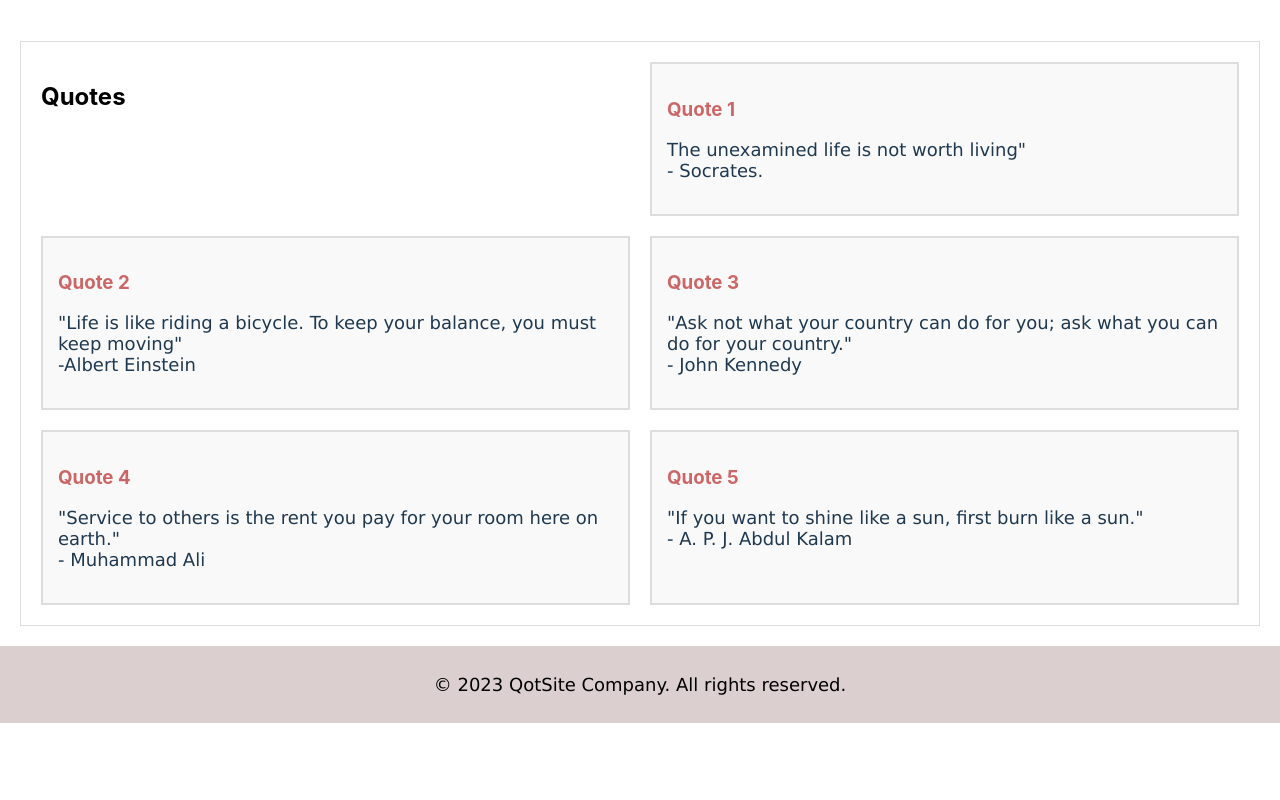
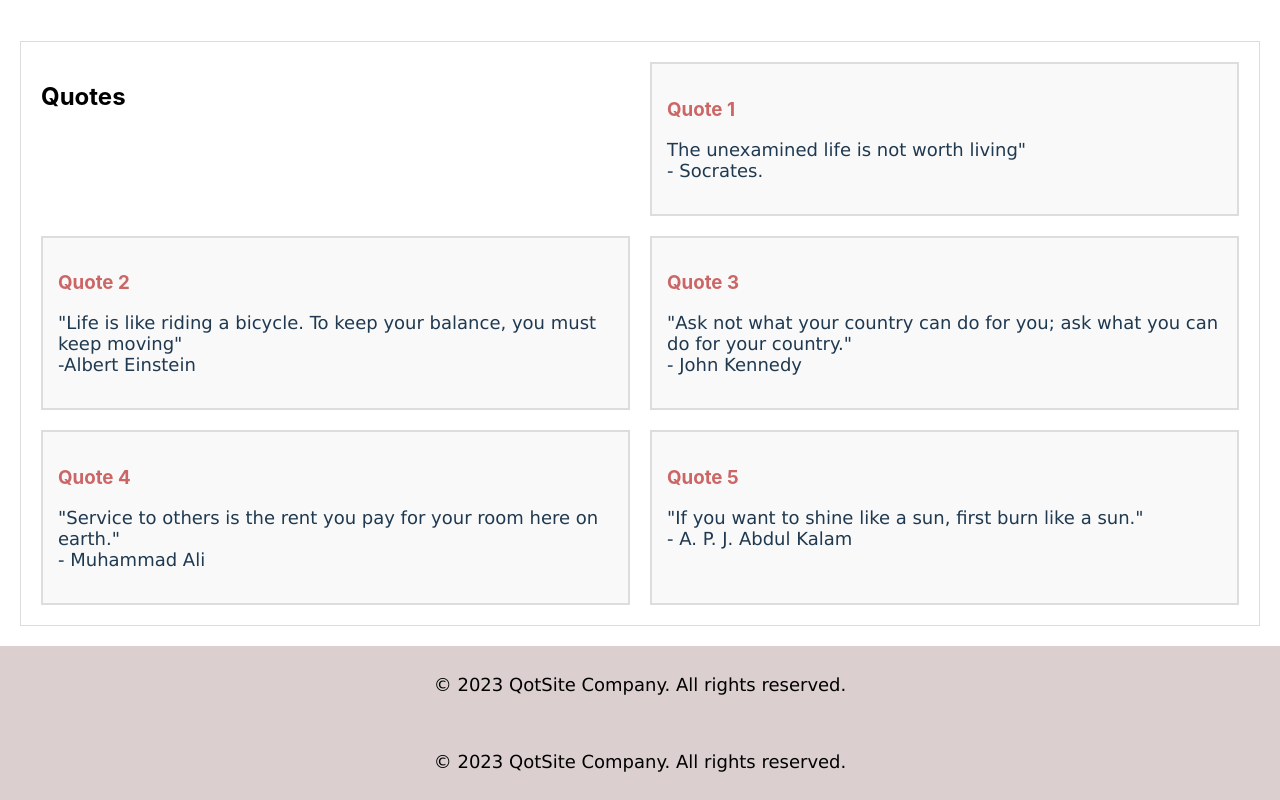
Before and after one commit to AbdulSamiCh/react_assignment, a React (Create React App) app in the folder my-app/: page / in a window 1280 px wide. Shown: the part 269-1069 px from the top of the page. Before the commit the page ends 992 px from the top, so only its background shows below. Built offline with nearby package versions, Linux system fonts and the light colour scheme.

Commit message:
Update Footer.jsx

```diff
--- a/my-app/src/Components/Footer/Footer.jsx
+++ b/my-app/src/Components/Footer/Footer.jsx
@@ -2,7 +2,11 @@ import "./Footer.css";
 
 const Footer = () => {
   return (
-    <div></div>
+    <div>
+      <footer>
+        <p>&copy; 2023 QotSite Company. All rights reserved.</p>
+      </footer>
+    </div>
   )
 }
 
```
